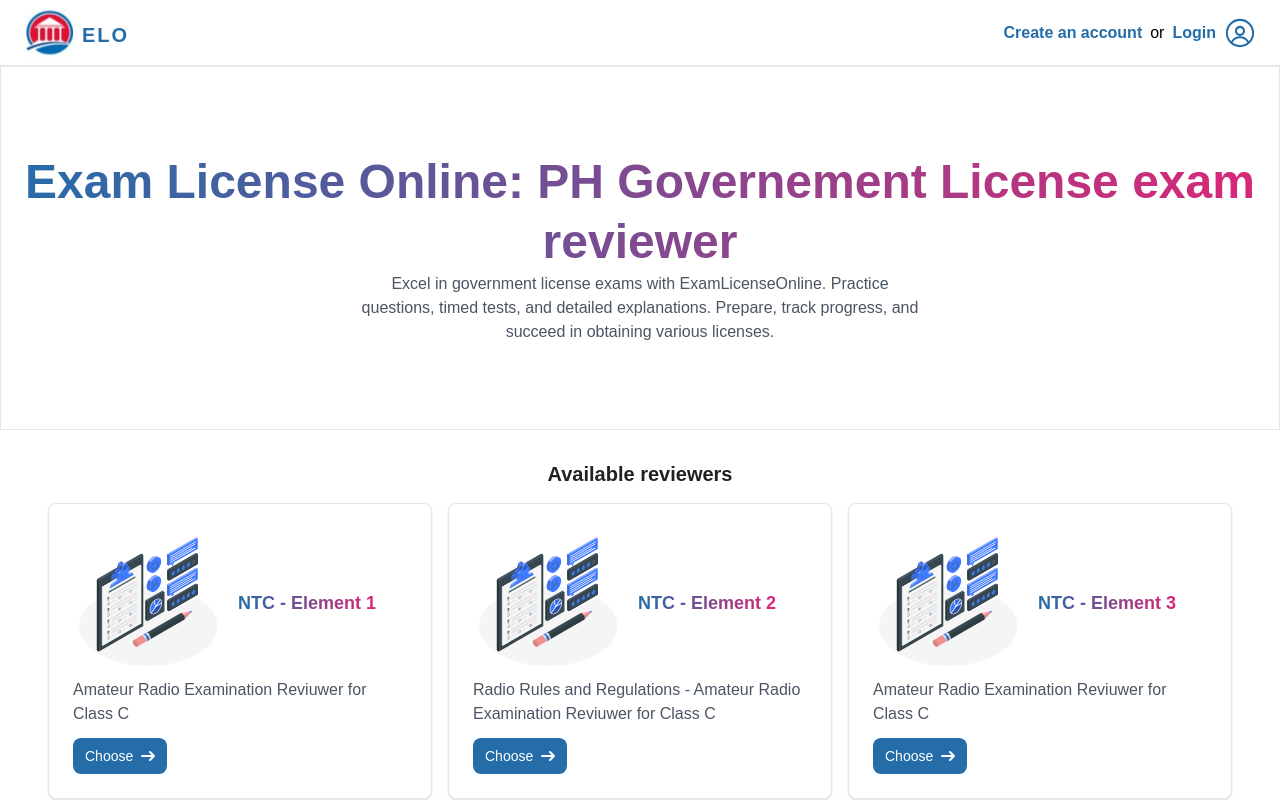
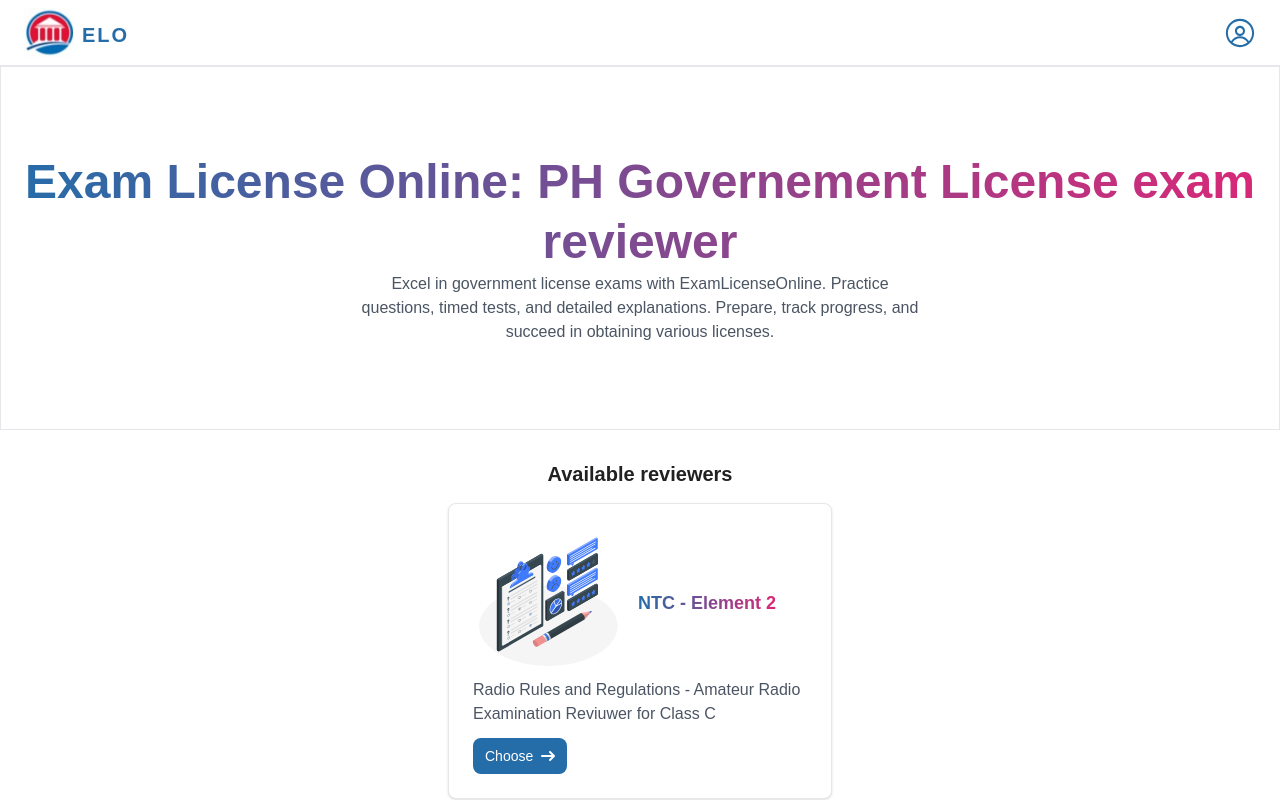
Before and after one commit to JayCabasag/ntc-reviewer, a React (Vite) app: page / in a window 1280 px wide. Shown: the top 800 px of the page. Built offline with nearby package versions, Linux system fonts and the light colour scheme.

Commit message:
feat: fix reviewers

```diff
--- a/src/components/compositions/element/ReviewerListings.tsx
+++ /dev/null
@@ -1,36 +0,0 @@
-import { Reviewer } from "../../../utils/types"
-import ReviewerCard from "./ReviewerCard"
-
-const reviewerOptons = [
-    {
-        label: 'NTC - element 1',
-        link: 'element-1',
-        description: 'Amateur Radio Examination Reviuwer for Class C'
-    },
-    {
-        label: 'NTC - element 2',
-        link: 'element-2',
-        description: 'Radio Rules and Regulations - Amateur Radio Examination Reviuwer for Class C',
-    },
-    {
-        label: 'NTC - element 3',
-        link: 'element-3',
-        description: 'Amateur Radio Examination Reviuwer for Class C',
-    },
-    {
-        label: 'NTC - element 4',
-        link: 'element-4',
-        description: 'Amateur Radio Examination Reviuwer for Class C',
-    }
-] as Reviewer[]
-
-export default function ReviewerListings() {
-  return (
-    <div className="w-full max-w-7xl justify-center">
-        <h1 className="text-[#212121] w-full text-center font-bold text-lg md:text-xl">Available reviewers</h1>
-        <div className="flex flex-wrap gap-4 mt-[15px] w-full justify-center">
-          {reviewerOptons.map(reviewer => <ReviewerCard key={reviewer.link} reviewer={reviewer}/>)}
-        </div>
-    </div>
-  )
-}
--- a/src/components/compositions/navbar/navbar.tsx
+++ b/src/components/compositions/navbar/navbar.tsx
@@ -15,7 +15,7 @@ export default function Navbar() {
             </h1>
         </Link>
         <div className="flex gap-2 items-center">
-          <div className="hidden gap-2 md:flex">
+          <div className="hidden gap-2 md:hidden">
             <strong className="text-primary">Create an account</strong>
              or
              <strong className="text-primary">Login</strong>
--- a/src/components/compositions/element/ReviewerCard.tsx
+++ b/src/components/compositions/review/ReviewerCard.tsx
@@ -12,14 +12,14 @@ function ReviewerCard({ reviewer } : ComponentProps) {
     <div className="max-w-sm p-6 bg-white border border-gray-200 rounded-lg shadow dark:bg-gray-800 dark:border-gray-700 w-full">
       <div className="flex items-center">
         <ReviewImageAsset height={150} width={150} />
-        <Link className="pl-[15px] " to={`element/${link}`}>
+        <Link className="pl-[15px] " to={`reviewer/${link}`}>
             <h5 className="capitalize font-extrabold text-transparent text-md md:text-lg bg-clip-text bg-gradient-to-r from-primary to-pink-600">{label}</h5>
         </Link>
       </div>
       <div>
         <p className="mb-3 text-[14px] md:text-base text-gray-600 font-normal">{description}</p>
         <Link
-          to={`element/${link}`}
+          to={`reviewer/${link}`}
           className="inline-flex items-center px-3 py-2 text-sm font-medium text-center text-white bg-primary rounded-lg hover:bg-primary focus:ring-4 focus:outline-none focus:ring-primary/50 dark:bg-primary dark:hover:bg-primary dark:focus:ring-primary">
             Choose
             <svg className="w-3.5 h-3.5 ml-2" aria-hidden="true" xmlns="http://www.w3.org/2000/svg" fill="none" viewBox="0 0 14 10">
--- /dev/null
+++ b/src/components/compositions/review/ReviewerListings.tsx
@@ -0,0 +1,17 @@
+import ReviewerCard from "./ReviewerCard"
+import ReviewerList from "../../../data.json"
+
+export default function ReviewerListings() {
+
+  const ReviewerListings: typeof ReviewerList = ReviewerList
+  const reviewerOptons = ReviewerListings.flatMap(data => Object.values(data))
+
+  return (
+    <div className="w-full max-w-7xl justify-center">
+        <h1 className="text-[#212121] w-full text-center font-bold text-lg md:text-xl">Available reviewers</h1>
+        <div className="flex flex-wrap gap-4 mt-[15px] w-full justify-center">
+          {reviewerOptons.map(reviewer => <ReviewerCard key={reviewer.link} reviewer={reviewer}/>)}
+        </div>
+    </div>
+  )
+}
--- a/src/pages/exam/exam.tsx
+++ b/src/pages/exam/ExampPage.tsx
@@ -1,17 +1,16 @@
 import { useNavigate, useParams } from "react-router-dom";
 import PageTitle from "../../components/compositions/home/PageTitle";
-import data from "../../data.json"
-import { Question } from "../../utils/types";
-import QuestionListings from "../../components/compositions/questions/QuestionListings";
+// import ReviewerList from "../../data.json"
+// import QuestionListings from "../../components/compositions/questions/QuestionListings";
 import { ArrowLeftIcon } from '@radix-ui/react-icons'
 import { useRef } from 'react'
 import { useCalculateScore, useExamStatus, useExamUpdateStatus, useRemoveAnswers, useScore } from "../../contexts/answer-context/context-hooks";
 
 
 export default function ExamPage() {
-
-  const { elementId } = useParams()
-  const elementTwoQuestions = data[0]['element-2'] as Question[]
+  const { reviewerId } = useParams()
+  // const reviewerListings: typeof ReviewerList = ReviewerList.flatMap(data => Object.values(data))
+  // console.log(reviewerListings)
   const navigate = useNavigate();
   const calculateScore = useCalculateScore()
   const removeAnswers = useRemoveAnswers()
@@ -36,8 +35,8 @@ export default function ExamPage() {
   }
 
   return (
-      <div className="flex justify-center items-center flex-col gap-2">
-        <PageTitle text={`Element ${elementId} Exam`} />
+      <div className="flex justify-center items-center flex-col gap-2 pt-[30px]">
+        <PageTitle text={`${reviewerId} Exam`} />
         <div ref={topRef}></div>
         <div className="w-full max-w-7xl">
         <button
@@ -74,7 +73,7 @@ export default function ExamPage() {
           )}
         </div>
         </div>
-        <QuestionListings type={'for-exam'} questions={elementTwoQuestions}/>
+        {/* <QuestionListings type={'for-exam'} questions={elementTwoQuestions}/> */}
         <div className="w-full flex items-center justify-center">
             <button
               type="button"
--- a/src/pages/home/home.tsx
+++ b/src/pages/home/home.tsx
@@ -1,5 +1,5 @@
 import CategoryListings from '../../components/compositions/categories/CategoryListings'
-import ReviewerListings from '../../components/compositions/element/ReviewerListings'
+import ReviewerListings from '../../components/compositions/review/ReviewerListings'
 import HomeHeading from '../../components/compositions/home/HomeHeading'
 
 export default function HomePage() {
--- a/src/pages/review/review.tsx
+++ b/src/pages/review/ReviewPage.tsx
@@ -7,12 +7,12 @@ import { ArrowLeftIcon } from '@radix-ui/react-icons'
 
 export default function ReviewPage() {
   const { elementId } = useParams()
-  const elementTwoQuestions = data[0]['element-2'] as Question[]
+  const elementTwoQuestions = []
   const navigate = useNavigate();
 
   return (
-    <div className="flex justify-center items-center flex-col gap-2 md:gap-6">
-      <PageTitle text={`Element ${elementId} Reviewer`} />
+    <div className="flex justify-center items-center flex-col gap-2 md:gap-6 pt-[30px]">
+      <PageTitle text={`${elementId} Reviewer`} />
       <div className="w-full max-w-7xl">
       <button
         type="button"
--- a/src/pages/element/ElementPage.tsx
+++ b/src/pages/reviewer/ReviewerPage.tsx
@@ -1,12 +1,12 @@
 import { useParams } from "react-router-dom"
 import PageTitle from "../../components/compositions/home/PageTitle"
-import ReviewerCallToAction from "../../components/compositions/element/ReviewerCallToAction"
+import ReviewerCallToAction from "../../components/compositions/review/ReviewerCallToAction"
 
-export default function ElementPage() {
-  const { elementId  } = useParams()
+export default function ReviewerPage() {
+  const { reviewerId  } = useParams()
   return (
     <div className="w-full h-full flex flex-col items-center justify-center py-12">
-       <PageTitle text={`NTC Reviewer - ${elementId}`}/>
+       <PageTitle text={`NTC Reviewer - ${reviewerId}`}/>
        <p className="max-w-xl px-2 mx-auto text-center text-[14px] md:text-base text-gray-600">
         Radio Rules and Regulations
       </p>
```
Also changed, not shown: src/main.tsx (+6 -10 lines), src/components/compositions/review/ReviewerCallToAction.tsx (renamed from src/components/compositions/element/ReviewerCallToAction.tsx), src/data.json.
